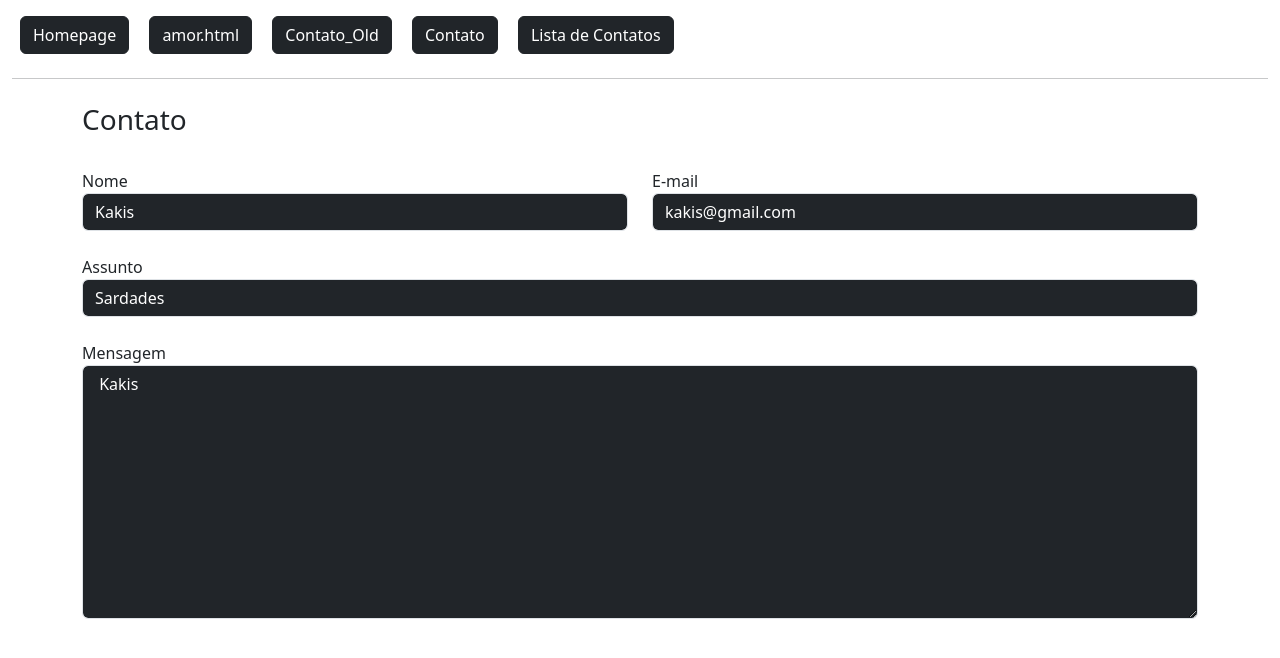
After one commit to KauaVDSB/FlaskLearn, a Flask app: page /contato/1/ in a window 1280 px wide. The commit adds this page. Shown: the top 658 px of the page. Run offline with Flask 3, Linux system fonts and the light colour scheme; data comes from the database, SQL or seed files in the repository.

Commit message:
Importado bootstrap icons. Criado rota dinamica. Criado link para a rota dinamica. Criado contato_detail.html que recebe o objeto dinamico.

```diff
--- a/flaskLearn/routes.py
+++ b/flaskLearn/routes.py
@@ -36,8 +36,13 @@ def contatoLista():
     return render_template('contato_lista.html', context=context)
 
 
+@app.route('/contato/<int:id>/')
+def contatoDetail(id):
+    obj = Contato.query.get(id)
 
 
+
+    return render_template('contato_detail.html', obj=obj)
 
 
 
--- a/flaskLearn/templates/baseTemplate/base.html
+++ b/flaskLearn/templates/baseTemplate/base.html
@@ -6,7 +6,7 @@
     <title>Contato</title>
 
     <link href="https://cdn.jsdelivr.net/npm/bootstrap@5.3.3/dist/css/bootstrap.min.css" rel="stylesheet" integrity="sha384-QWTKZyjpPEjISv5WaRU9OFeRpok6YctnYmDr5pNlyT2bRjXh0JMhjY6hW+ALEwIH" crossorigin="anonymous">
-
+    <link rel="stylesheet" href="https://cdn.jsdelivr.net/npm/bootstrap-icons@1.11.3/font/bootstrap-icons.min.css">
 </head>
 <body>
 
--- /dev/null
+++ b/flaskLearn/templates/contato_detail.html
@@ -0,0 +1,35 @@
+{% extends 'baseTemplate/base.html' %}
+
+{% block content %}
+
+{% include 'baseTemplate/nav.html' %}
+
+<div class="container mt-4">
+    <div class="row">
+
+        <h3>Contato</h3>
+
+        <div class="col-md-6 mt-4">
+            Nome
+            <input type="text" value="{{ obj.nome }}" class="form-control bg-dark text-white">
+        </div>
+
+        <div class="col-md-6 mt-4">
+            E-mail
+            <input type="text" value="{{ obj.email }}" class="form-control bg-dark text-white">
+        </div>
+
+        <div class="col-12 mt-4">
+            Assunto
+            <input type="text" value="{{ obj.assunto }}" class="form-control bg-dark text-white">
+        </div>
+
+        <div class="col-12 mt-4">
+            Mensagem
+            <textarea type="text" rows="10" class="form-control bg-dark text-white"> {{ obj.nome }} </textarea>
+        </div>
+
+    </div>
+</div>
+
+{% endblock %}
--- a/flaskLearn/templates/contato_lista.html
+++ b/flaskLearn/templates/contato_lista.html
@@ -28,6 +28,7 @@
                             <th>Email</th>
                             <th>Assunto</th>
                             <th>Respondido</th>
+                            <th></th>
                         </tr>
                     </thead>
 
@@ -46,6 +47,11 @@
                                         Erro
                                     {% endif %}
                                 </td>
+                                <td>
+                                    <a href="{{ url_for('contatoDetail', id=linha.id) }}">
+                                        <i class="bi bi-arrow-right-square text-black"></i>
+                                    </a>
+                                </td>
                             </tr>
                         {% endfor %}
                     </tbody>
```
